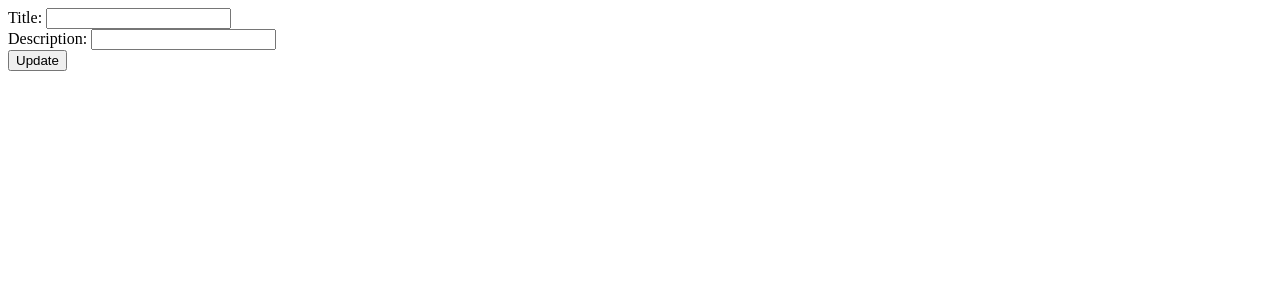
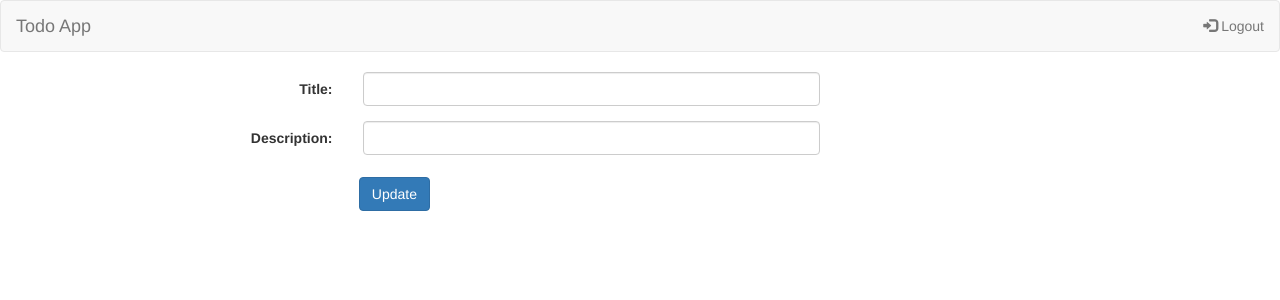
Before and after one commit to FranzDT/todosv2, a PHP site: page /edit_todo/edit_todo_view.php?todoid=1 in a window 1280 px wide. Shown: the top 300 px of the page. Run offline with PHP 8.4, Linux system fonts and the light colour scheme; data that the repository does not hold is empty.

Commit message:
Added bootstrap for user view

```diff
--- a/edit_todo/edit_todo_view.php
+++ b/edit_todo/edit_todo_view.php
@@ -11,14 +11,46 @@
 <html>
     <head>
         <title>Edit Todo</title>
+        <meta charset="utf-8">
+        <meta name="viewport" content="width=device-width, initial-scale=1">
+        <link rel="stylesheet" href="https://maxcdn.bootstrapcdn.com/bootstrap/3.4.0/css/bootstrap.min.css">
+        <script src="https://ajax.googleapis.com/ajax/libs/jquery/3.4.1/jquery.min.js"></script>
+        <script src="https://maxcdn.bootstrapcdn.com/bootstrap/3.4.0/js/bootstrap.min.js"></script>
     </head>
     <body>
-        <form action="./edit_todo_process.php" method="POST">
-            Title: <input type="text" name="todo_title" placeholder="<?php echo $title; ?>" value="<?php echo $title; ?>"> <br>
-            Description: <input type="text" name="todo_desc" placeholder="<?php echo $desc; ?>" value="<?php echo $desc; ?>"> <br>
-            <input type="hidden" name="todo_id" value="<?php echo $id; ?>">
-            <input type="hidden" name="user_id" value="<?php echo $_GET['user_id'] ?>">
-            <input type="submit" value="Update">
-        </form>
+        <nav class="navbar navbar-default">
+            <div class="container-fluid">
+                <div class="navbar-header">
+                <a class="navbar-brand" href="../index.php">Todo App</a>
+                </div>
+                <ul class="nav navbar-nav navbar-right">
+                <li><a href="../index.php?logout=yes"><span class="glyphicon glyphicon-log-in"></span> Logout </a></li>
+                </ul>
+            </div>
+        </nav>
+
+        <div class="container">
+            <form action="./edit_todo_process.php" method="POST" class="form-horizontal">
+                <div class="form-group">
+                    <label for="title" class="control-label col-md-3">Title:</label>
+                    <div class="col-md-5">
+                        <input class="form-control" type="text" name="todo_title" placeholder="<?php echo $title; ?>" value="<?php echo $title; ?>">
+                    </div>
+                </div>
+                <div class="form-group">
+                <label for="desc" class="control-label col-md-3">Description:</label>
+                    <div class="col-md-5">
+                        <input class="form-control" type="text" name="todo_desc" placeholder="<?php echo $desc; ?>" value="<?php echo $desc; ?>">
+                    </div>
+                </div>
+                <input type="hidden" name="todo_id" value="<?php echo $id; ?>">
+                <input type="hidden" name="user_id" value="<?php echo $_GET['user_id'] ?>">
+                <div class="form-group">
+                    <div class="control-label col-md-4">
+                        <button type="submit" class="btn btn-primary">Update </div>
+                    </div>
+                </div>
+            </form>
+        </div>
     </body>
 </html>
```
Also changed, not shown: add_todo/add_todo_view.php (+37 -5 lines), user/user_view.php (+21 -31 lines).
